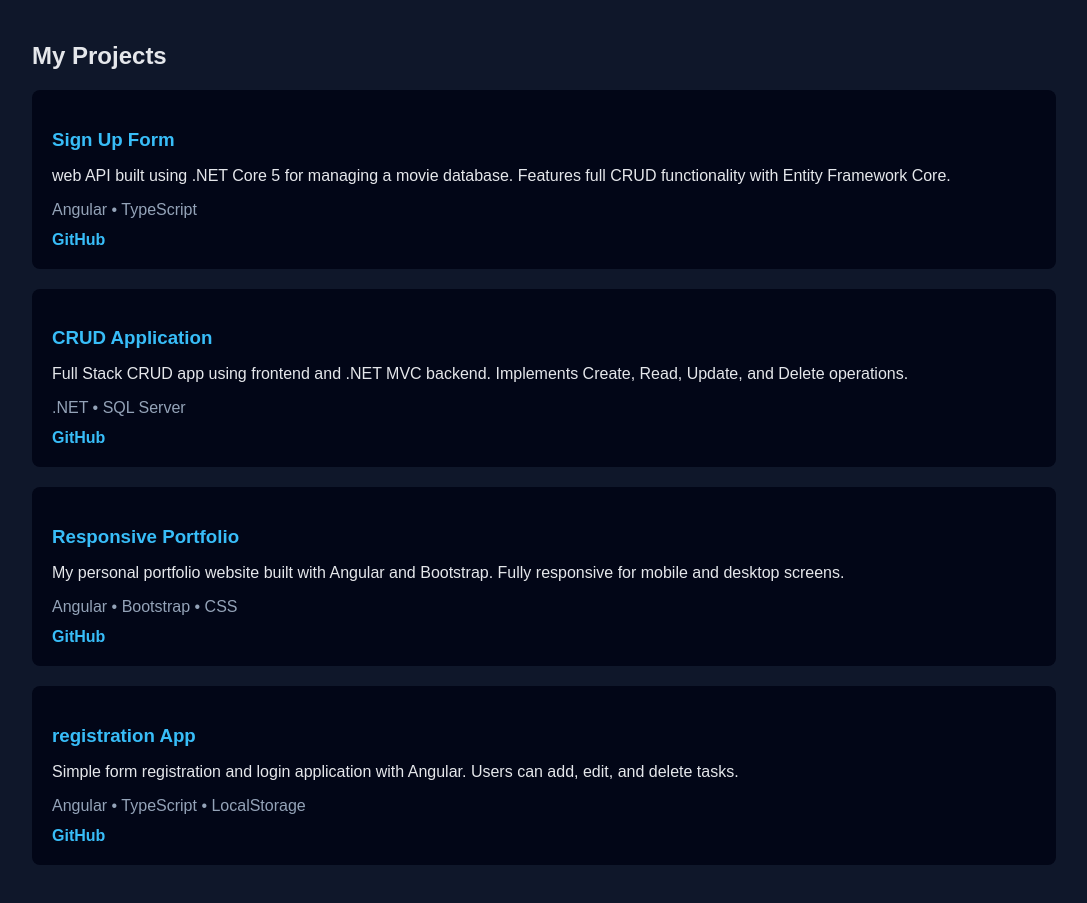
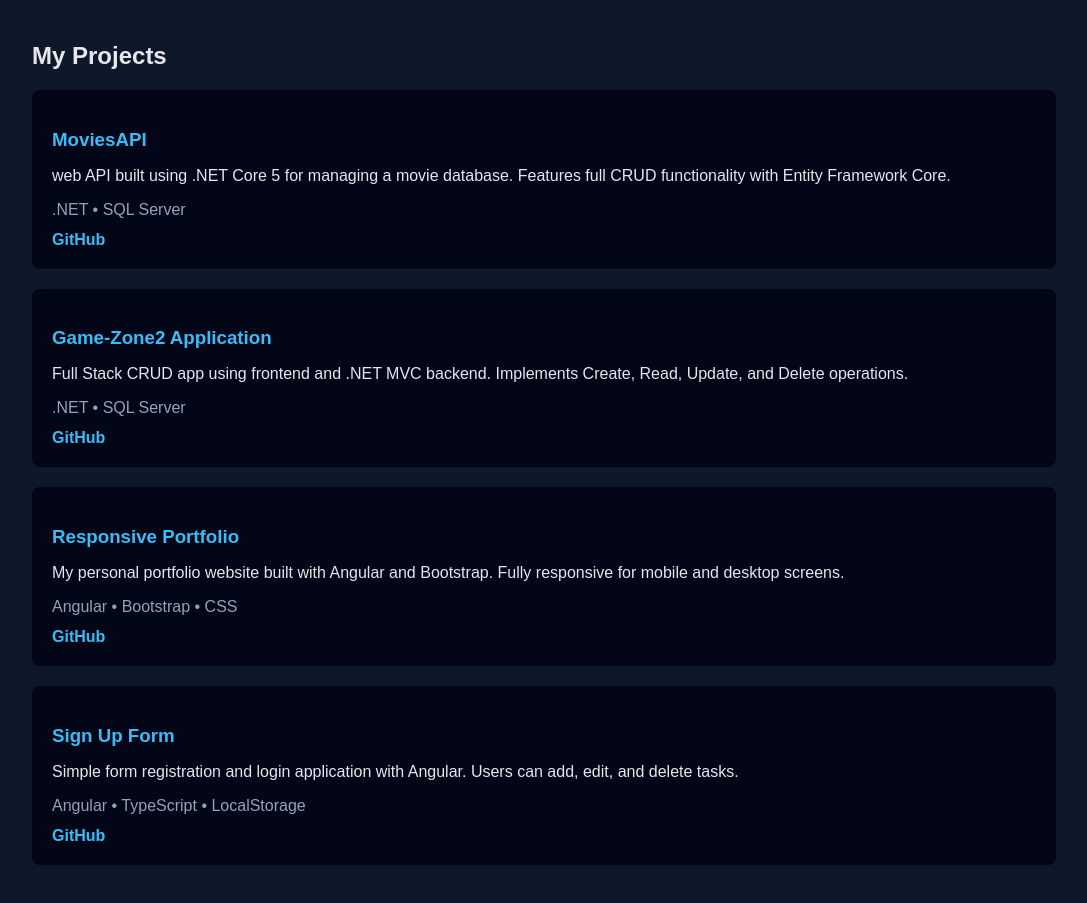
Before and after one commit to Ahmed-Adam0/my-portfolio, an Angular app: page / in a window 1280 px wide. Shown: the part 1100-2003 px from the top of the page, without its empty margins (96-1183 px from the left). Built offline with nearby package versions, Linux system fonts and the light colour scheme.

Commit message:
Initial commit

```diff
--- a/package.json
+++ b/package.json
@@ -1,5 +1,5 @@
 {
-  "name": "doctor-appointment-web1",
+  "name": "my-portfolio",
   "version": "0.0.0",
   "scripts": {
     "ng": "ng",
--- a/src/app/features/projects/projects.component.html
+++ b/src/app/features/projects/projects.component.html
@@ -3,12 +3,12 @@
 
   <!-- Project 1 -->
   <div class="project-card">
-    <h3>Sign Up Form</h3>
+    <h3>MoviesAPI</h3>
     <p>
       web API built using .NET Core 5 for managing a movie database.
       Features full CRUD functionality with Entity Framework Core.
     </p>
-    <span>Angular • TypeScript</span>
+    <span>.NET • SQL Server</span>
     <div class="links">
       <a href="https://github.com/Ahmed-Adam0/moviesCore5CRUD" target="_blank">GitHub</a>
     </div>
@@ -16,7 +16,7 @@
 
   <!-- Project 2 -->
   <div class="project-card">
-    <h3>CRUD Application</h3>
+    <h3>Game-Zone2 Application</h3>
     <p>
       Full Stack CRUD app using frontend and .NET MVC backend.
       Implements Create, Read, Update, and Delete operations.
@@ -42,7 +42,7 @@
 
   <!-- Project 4 -->
   <div class="project-card">
-    <h3>registration App</h3>
+    <h3>Sign Up Form</h3>
     <p>
       Simple form registration and login application with Angular. Users can add, edit, and delete tasks.
     </p>
```
